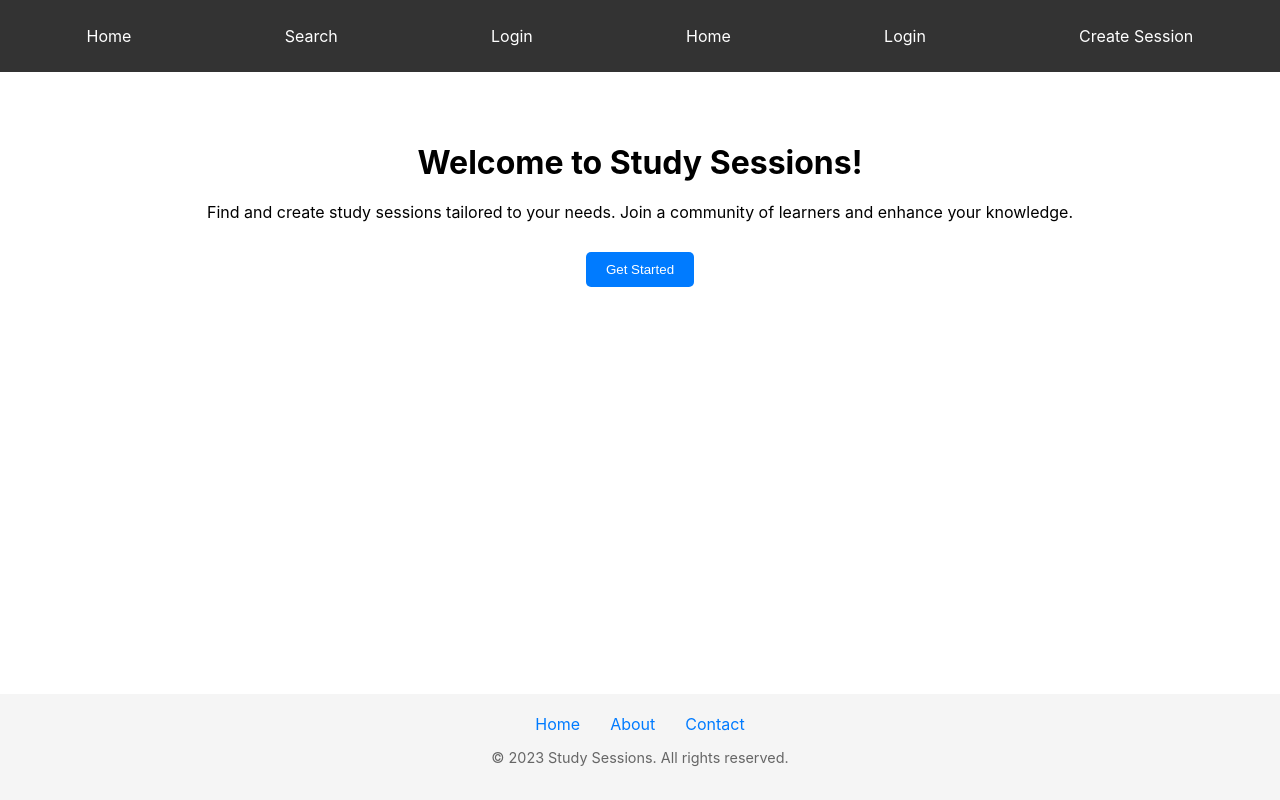
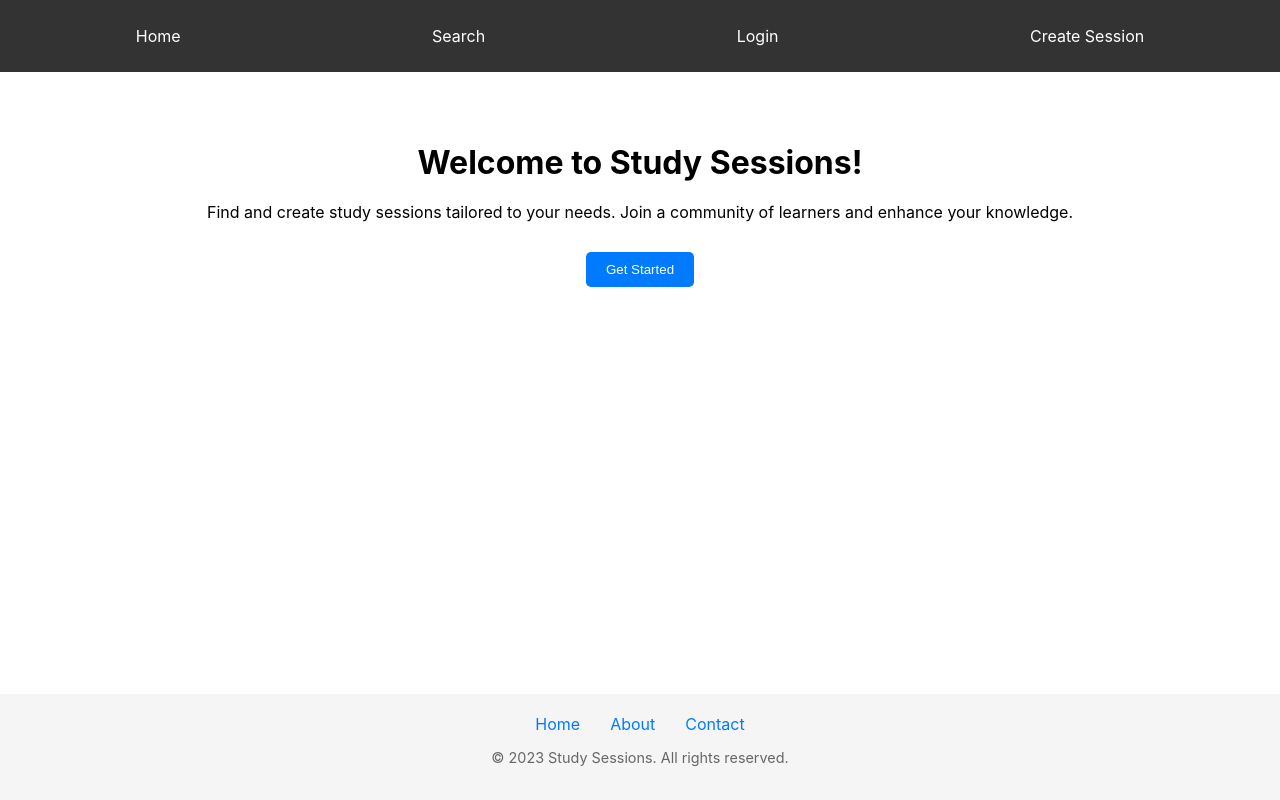
Before and after one commit to Stanagley/Study-Session-Connect, a React (Create React App) app in the folder ssc/: page / in a window 1280 px wide. Built offline with nearby package versions, Linux system fonts and the light colour scheme.

Commit message:
fixed nav bar so no duplicates

```diff
--- a/ssc/src/components/NavBar.jsx
+++ b/ssc/src/components/NavBar.jsx
@@ -16,8 +16,6 @@ function NavBar() {
                 <li style={styles.li}><Link to="/" style={styles.a}>Home</Link></li>
                 <li style={styles.li}><Link to="/search" style={styles.a}>Search</Link></li>
                 <li style={styles.li}><Link to="/login" style={styles.a}>Login</Link></li>
-                <li style={styles.li}><a href="/" style={styles.a}>Home</a></li>
-                <li style={styles.li}><a href="/login" style={styles.a}>Login</a></li>
                 <li style={styles.li}><a href="/create-session" style={styles.a}>Create Session</a></li>
             </ul>
         </nav>
```
